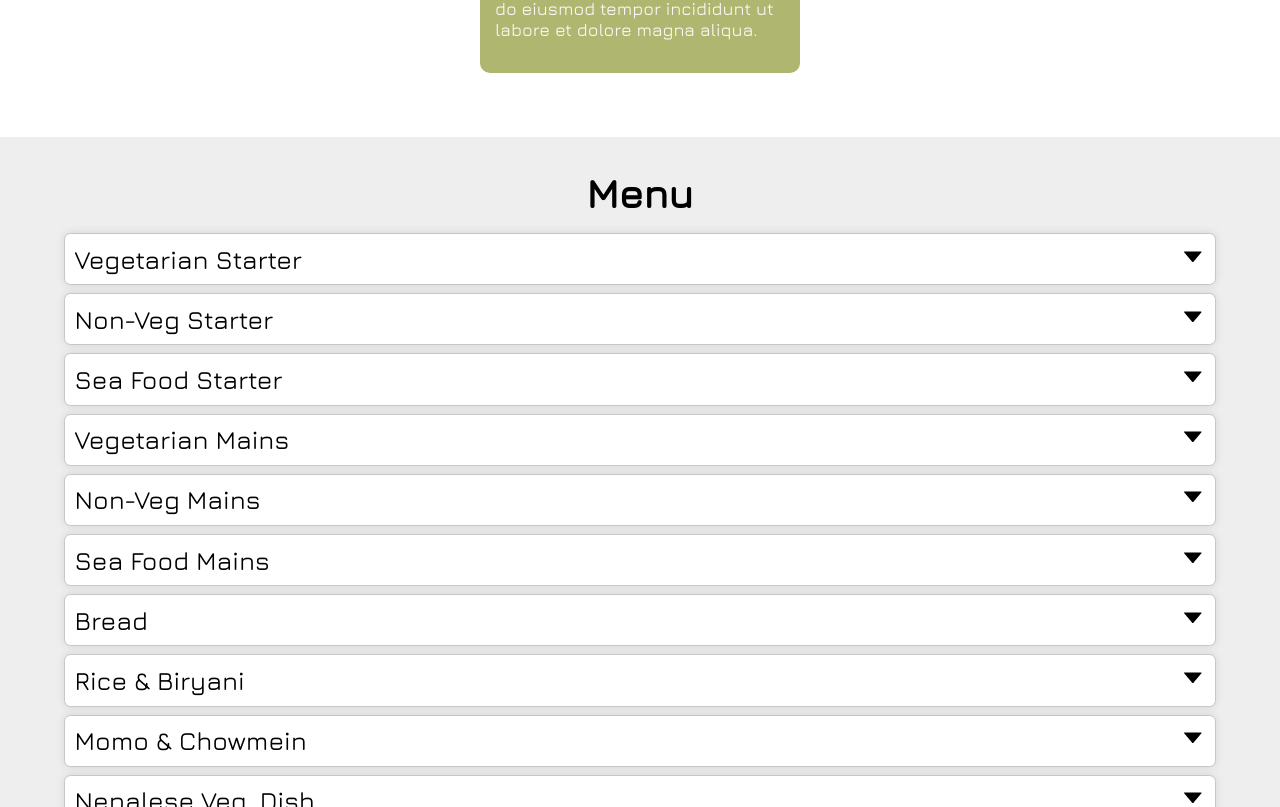
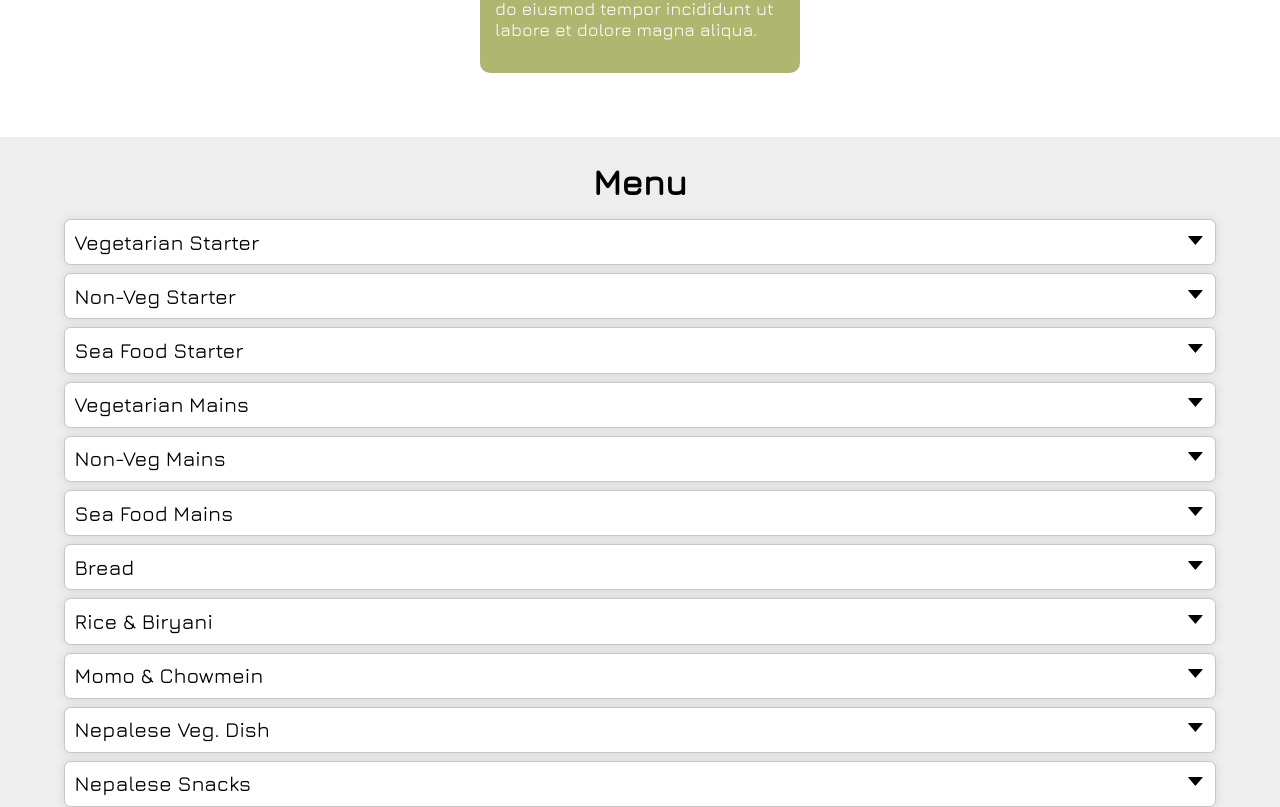
Before and after one commit to Coder-Dai/Golden-Sip, a React (Create React App) app: page / in a window 1280 px wide. Shown: the part 1973-2780 px from the top of the page. Built offline with nearby package versions, Linux system fonts and the light colour scheme.

Commit message:
Change font size of the menu to improve user experience

```diff
--- a/src/components/Menu/menu.css
+++ b/src/components/Menu/menu.css
@@ -1,12 +1,12 @@
 #menu {
   background-color: #eeeeee;
   width: 100%;
-  padding-top: 2rem;
+  padding-top: 1.5rem;
 }
 
 #menu h1 {
   text-align: center;
-  font-size: 2.5rem;
+  font-size: 2.2rem;
 }
 
 .menu-container {
--- a/src/components/Menu/menuList.css
+++ b/src/components/Menu/menuList.css
@@ -7,7 +7,7 @@
   width: 100%;
   display: flex;
   justify-content: space-between;
-  font-size: 1.6rem;
+  font-size: 1.3rem;
   background-color: #fff;
   padding: 0.6rem;
   box-shadow: 0 0 10px rgba(0, 0, 0, 0.1);
@@ -38,12 +38,12 @@
 }
 
 .menu-name {
-  font-size: 1.2rem;
+  font-size: 1.1rem;
 }
 
 .menu-desc {
   font-size: 0.85rem;
-  color: #292929;
+  color: #696969;
 }
 
 .menu-list-container {
--- a/src/components/Menu/nonveg-s.json
+++ b/src/components/Menu/nonveg-s.json
@@ -4,7 +4,7 @@
     "desc": "Crisp deep fried savory pastry pyraminds stuffed with spiced lamb."
   },
   {
-    "name": "Tandoori Chickem",
+    "name": "Tandoori Chicken",
     "desc": "Baby chicken marinated in yoghurt & special spices & grilled in clay."
   },
   {
```
